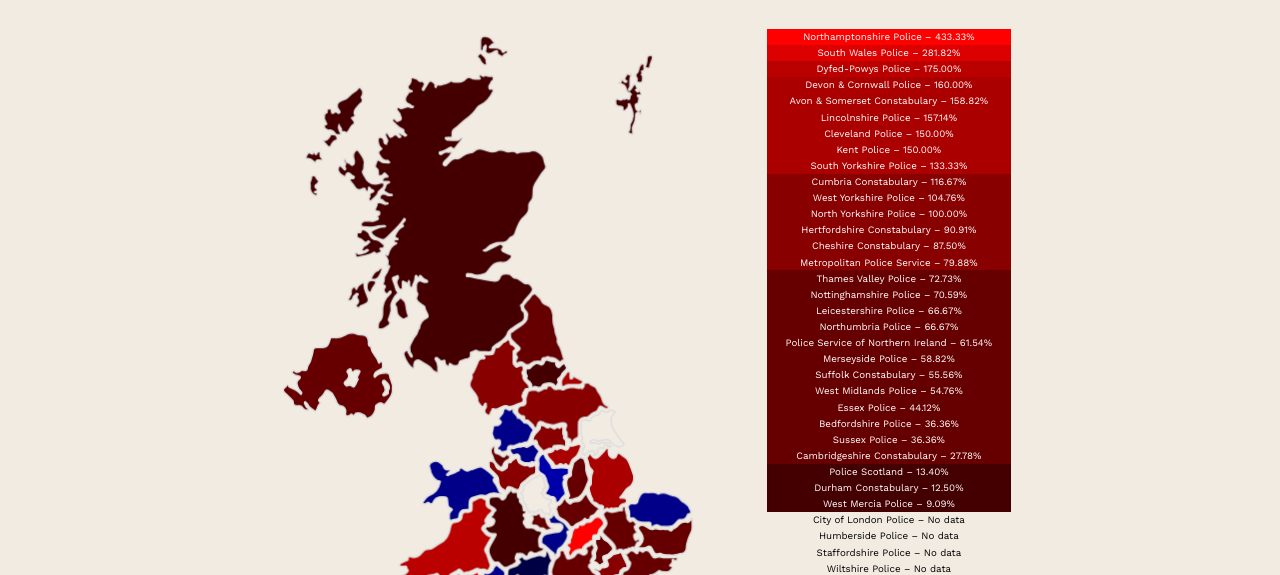
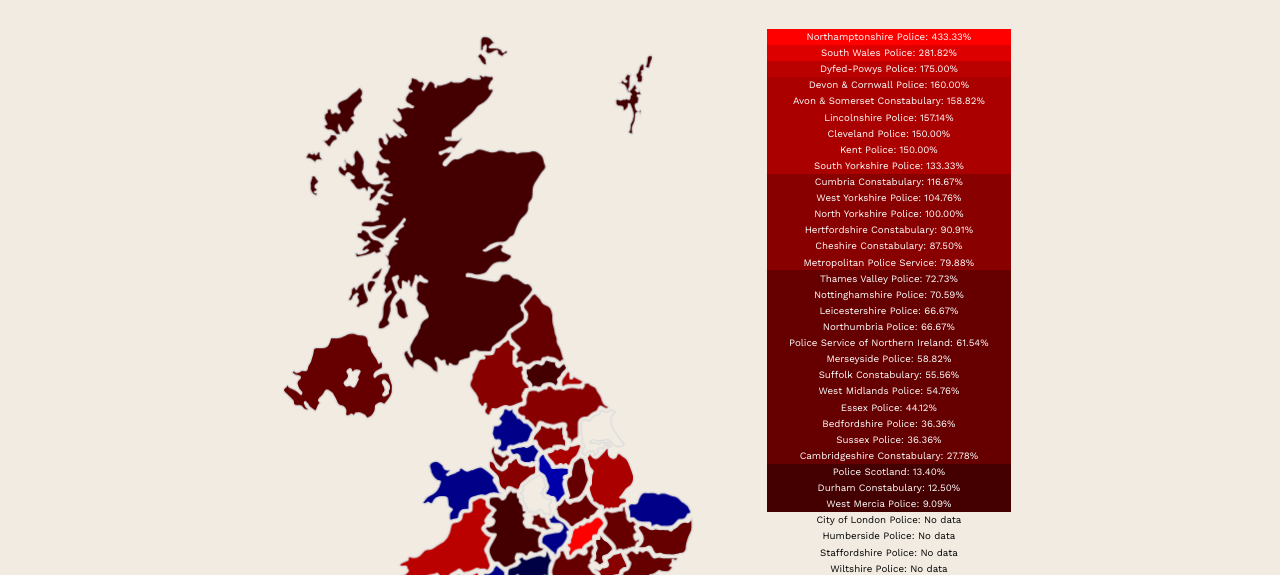
Before and after one commit to jamesmichaelmaltby/VoiceESEA, a plain HTML site: page police-data-map.html in a window 1280 px wide. Shown: the part 225-800 px from the top of the page. Drawn offline with nearby package versions, Linux system fonts and the light colour scheme.

Commit message:
Colon not dash

```diff
--- a/police-data-map.html
+++ b/police-data-map.html
@@ -831,7 +831,7 @@ Northern Ireland: 81.81% (11 reported instances in 2019 and 20 reported instance
             }
 
             tmp = document.createElement('div');
-            tmp.innerHTML = item.region.trim() + " – " + percent;
+            tmp.innerHTML = item.region.trim() + ": " + percent;
             tmp.className = "keyRow";
             tmp.style.background = c;
             tmp.style.color = (c == no_data_colour) ? 'black' : 'white';
```
